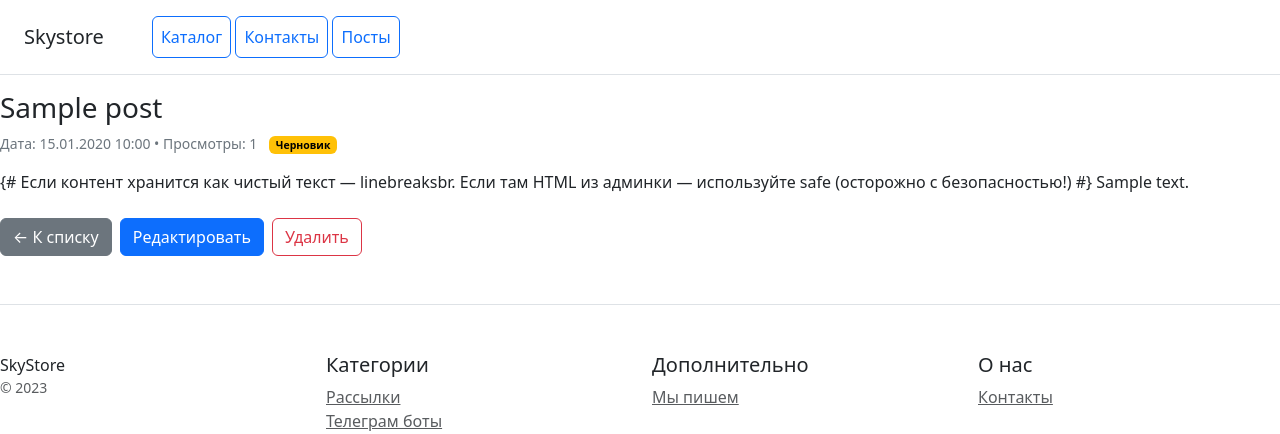
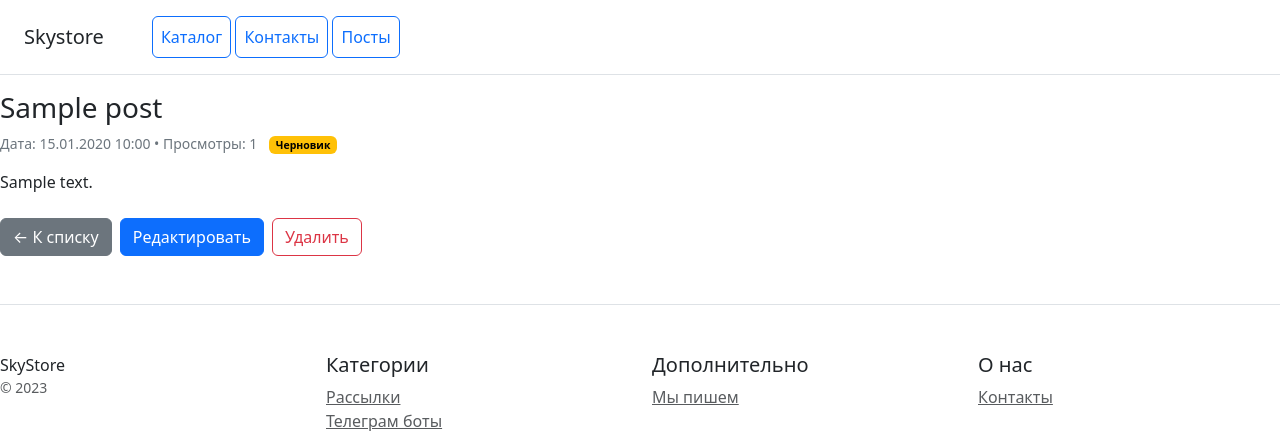
Before and after one commit to dimasavenok/FirstDjangoProject, a Django app: template blogapp/templates/blogapp/post_detail.html in a window 1280 px wide. Shown: the top 434 px of the page. Run offline with Django 5.2, Linux system fonts and the light colour scheme; the template is opened without the code that fills it: most values are stand-ins (such as "Sample title", 1, 10 or a date in 2020).

Commit message:
homework FBV и CBV

```diff
--- a/blogapp/templates/blogapp/post_detail.html
+++ b/blogapp/templates/blogapp/post_detail.html
@@ -1,13 +1,15 @@
 {% extends "catalog/base.html" %}
-{% block title %}{{ post.title }} — Блог{% endblock %}
+
+
 {% block content %}
   <article class="mb-4">
     <h1 class="h3">{{ post.title }}</h1>
     <div class="text-secondary small mb-3">
       Дата: {{ post.created_at|date:"d.m.Y H:i" }} • Просмотры: {{ post.views_count }}
-      {% if not post.is_published %}
+    {% if not post.is_publish %}
         <span class="badge text-bg-warning ms-2">Черновик</span>
-      {% endif %}
+    {% endif %}
+
     </div>
 
     {% if post.preview %}
@@ -15,10 +17,7 @@
     {% endif %}
 
     <div class="content">
-      {# Если контент хранится как чистый текст — linebreaksbr.
-         Если там HTML из админки — используйте safe (осторожно с безопасностью!) #}
-      {{ post.content|linebreaksbr }}
-      {# или: {{ post.content|safe }} #}
+      {{ post.content }}
     </div>
   </article>
 
--- a/blogapp/templates/blogapp/post_list.html
+++ b/blogapp/templates/blogapp/post_list.html
@@ -14,7 +14,7 @@
         {% for post in posts %}
         <tr>
             <td><a href="{% url 'blogapp:post_detail' post.pk %}">{{ post.title }}</a></td>
-            <td>{{ post.content }} ₽</td>
+            <td>{{ post.content }} </td>
             <td>
                 <a href="{% url 'blogapp:post_edit' post.pk %}" class="btn btn-primary btn-sm">Редактировать</a>
                 <a href="{% url 'blogapp:post_delete' post.pk %}" class="btn btn-danger btn-sm">Удалить</a>
--- a/blogapp/views.py
+++ b/blogapp/views.py
@@ -1,6 +1,6 @@
 from django.shortcuts import render
 from django.urls import reverse_lazy, reverse
-from django.views.generic import ListView, DetailView, UpdateView, CreateView
+from django.views.generic import ListView, DetailView, UpdateView, CreateView, DeleteView
 
 from blogapp.models import BlogPost
 
@@ -23,6 +23,7 @@ class PostDetailView(DetailView):
         obj = super().get_object(queryset)
         obj.views_count += 1
         obj.save(update_fields=["views_count"])
+        return obj
 
 class PostCreateView(CreateView):
     model = BlogPost
@@ -38,7 +39,7 @@ class PostUpdateView(UpdateView):
     def get_success_url(self):
         return reverse("blogapp:post_detail", kwargs={"pk": self.object.pk})
 
-class PostDeleteView(DetailView):
+class PostDeleteView(DeleteView):
     model = BlogPost
     template_name = "blogapp/post_delete.html"
     success_url = reverse_lazy("blogapp:post_list")
```
Also changed, not shown: media/blog_previews/p1.png (added), media/blog_previews/p1_7nDdAno.png (added), media/blog_previews/Снимок_экрана_2025-08-07_134453.png (added).
